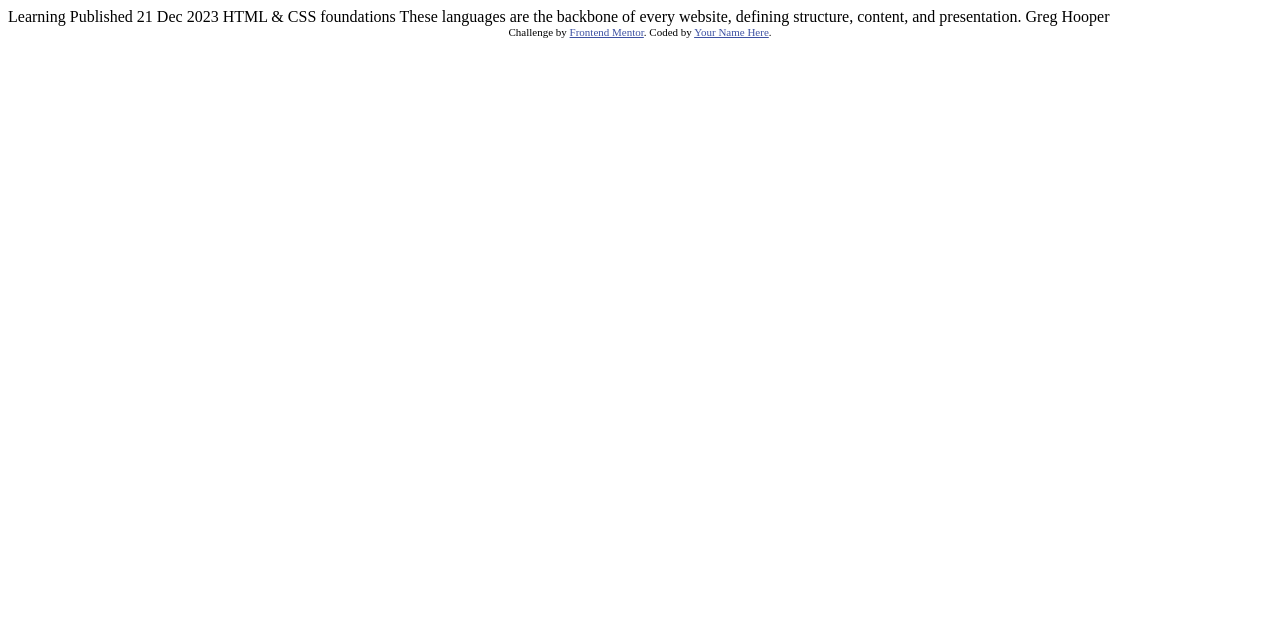
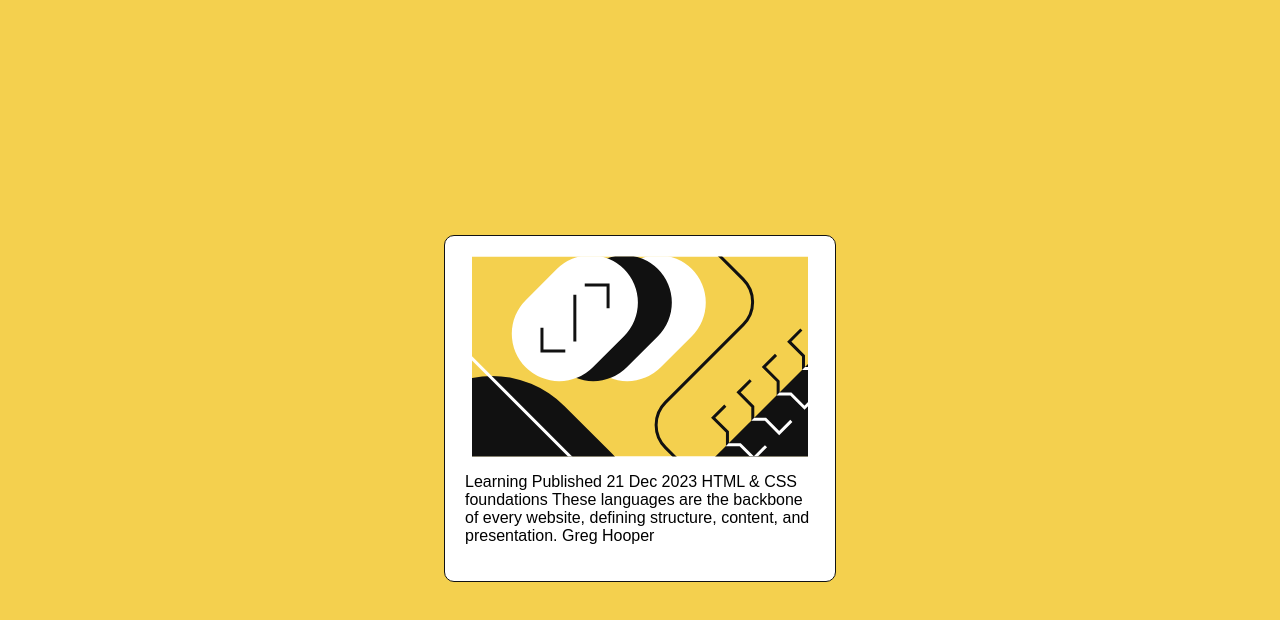
Before and after one commit to OceaneLao/blog-preview-card-challenge, a plain HTML site: page index.html in a window 1280 px wide. Drawn offline with Linux system fonts and the light colour scheme.

Commit message:
add and tests styles.css file

```diff
--- a/index.html
+++ b/index.html
@@ -8,27 +8,25 @@
 
   <title>Frontend Mentor | Blog preview card</title>
 
-  <!-- Feel free to remove these styles or customise in your own stylesheet 👍 -->
-  <style>
-    .attribution { font-size: 0.6875rem; text-align: center; }
-    .attribution a { color: hsl(228, 45%, 44%); }
-  </style>
+ <link rel="stylesheet" href="styles.css">
 </head>
 <body>
+<div class="container">
+  <div class="card">
+    <img src="./assets/images/illustration-article.svg" alt="web 3.0 image" class="image">
+    <p>
+      Learning
 
-  Learning
+      Published 21 Dec 2023
 
-  Published 21 Dec 2023
+      HTML & CSS foundations
 
-  HTML & CSS foundations
+      These languages are the backbone of every website, defining structure, content, and presentation.
 
-  These languages are the backbone of every website, defining structure, content, and presentation.
+      Greg Hooper
+    </p>
 
-  Greg Hooper
-
-  <footer class="attribution">
-    Challenge by <a href="https://www.frontendmentor.io?ref=challenge">Frontend Mentor</a>.
-    Coded by <a href="#">Your Name Here</a>.
-  </footer>
+  </div>
+</div>
 </body>
 </html>
--- /dev/null
+++ b/styles.css
@@ -0,0 +1,23 @@
+body {
+  font-family: 'Figtree', sans-serif;
+  background-color: hsl(47, 88%, 63%);
+}
+
+.container{
+    display: flex;
+  justify-content: center;
+    align-items: center;
+    min-height: 100vh;
+}
+
+.card{
+    display: flex;
+    flex-direction: column;
+    justify-content: center;
+    align-items: center;
+    background-color: hsl(0, 0%, 100%);
+  border-radius: 10px;
+  width: 350px;
+  padding: 20px;
+  border: 1px solid hsl(0, 0%, 7%);
+}
```
